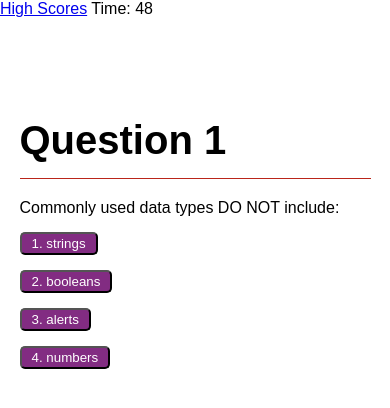
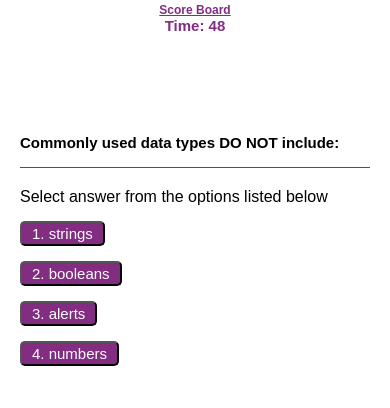
Before and after one commit to aisha-ysn/Timed-Quiz, a plain HTML site: page index.html in a window 390 px wide. Both pictures are taken after a click on the button "Start Game". Drawn offline with Linux system fonts and the light colour scheme.

Commit message:
format changes

```diff
--- a/assets/css/style.css
+++ b/assets/css/style.css
@@ -12,6 +12,23 @@
         font-size: 40px;
     }
 
+    .h2 {
+        font-weight: bolder;
+        font-size: 15px;
+    }
+
+    #highscores-link {
+        color: rgb(130, 44, 130);
+        font-size: 15px;
+    }
+
+    nav {
+        color: rgb(130, 44, 130);
+        font-size: 20px;
+        text-align: center;
+        font-weight: bold;
+    }
+
     p {
         margin: 15px 0;
     }
@@ -22,6 +39,7 @@
         border-radius: 5px;
         padding: 2px 10px;
         margin-right: 10px;
+        font-size: 15px;
     }
 
     button:hover {
@@ -32,7 +50,8 @@
         overflow: auto;
         max-width: 90%;
         display: block;
-        margin: auto;
+        margin-left: 25%;
+        margin-right: 25%;
         margin-top: 100px;
     }
 
@@ -41,9 +60,13 @@
     }
 
     .quiz-page,
-    .results-page,
+    .results-page {
+        text-align: left;
+        font-family: Arial, Helvetica, sans-serif;
+    }
+
     .score-page {
-        text-align: left;
+        text-align: center;
         font-family: Arial, Helvetica, sans-serif;
     }
 
@@ -72,6 +95,7 @@
     .answer-button {
         display: block;
         margin: 15px 0;
+        font-size: 15px;
     }
 
     .answer-message {
@@ -99,15 +123,43 @@
         outline: none;
     }
 
-    @media screen and (min-width: 1024px) {
+    @media (max-width: 690px) {
         #container {
             max-width: 800px;
         }
+        #title {
+            font-weight: bolder;
+            font-size: 25px;
+        }
+        #highscores-link {
+            font-size: 13px;
+        }
+        nav {
+            font-size: 20px;
+        }
+        #container {
+            margin-left: 20px;
+            margin-right: 20px;
+        }
     }
 
-    @media screen and (max-width: 470px) {
+    @media (max-width: 470px) {
         #initials {
             display: block;
-            margin: 15px 0;
+            margin: 25px 0;
+        }
+        #title {
+            font-weight: bolder;
+            font-size: 15px;
+        }
+        #highscores-link {
+            font-size: 12px;
+        }
+        nav {
+            font-size: 15px;
+        }
+        #container {
+            margin-left: 20px;
+            margin-right: 20px;
         }
     }
--- a/assets/js/script.js
+++ b/assets/js/script.js
@@ -40,9 +40,9 @@ function nextQuestion() {
 
     // changes appearance of page
     container.className = 'results-page mt-5'
-    title.textContent = 'Question ' + (currentQuestion + 1);
+    title.textContent = questions[currentQuestion].title;
     title.setAttribute('class', 'h2')
-    text.textContent = questions[currentQuestion].title;
+    text.textContent = 'Select answer from the options listed below ';
     text.className = 'h4';
     text.setAttribute('style', 'border-top: 1px double #ba251a; padding-top: 20px;')
 
--- a/index.html
+++ b/index.html
@@ -11,8 +11,8 @@
 
 <body>
     <nav class="navbar navbar-light bg-light">
-        <a href="#" id="highscores-link" class="navbar-text float-left">High Scores</a>
-        <span class="navbar-text float-right">Time: <span id="timer">0</span></span>
+        <a href="#" id="highscores-link" class="navbar-text float-left">Score Board</a>
+        <span class="navbar-text">  <br/>Time: <span id="timer">0</span></span>
     </nav>
     <div id="container" class="start-page mt-5">
         <span id="title" class="h1">Coding Quiz Challenge!</span>
```
